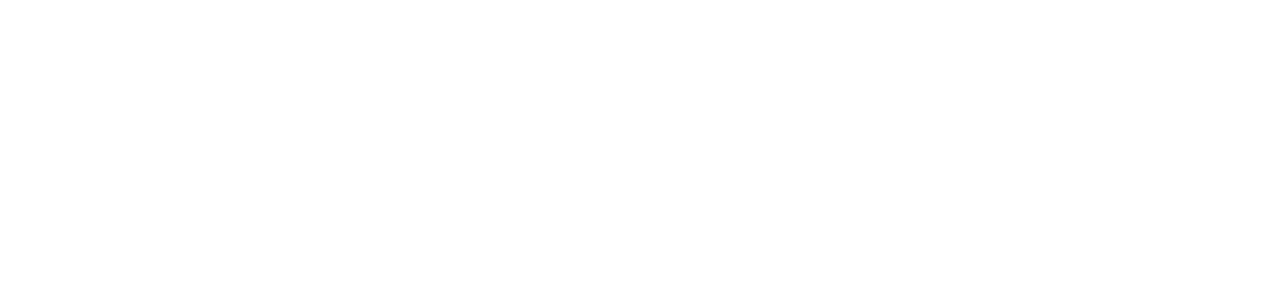
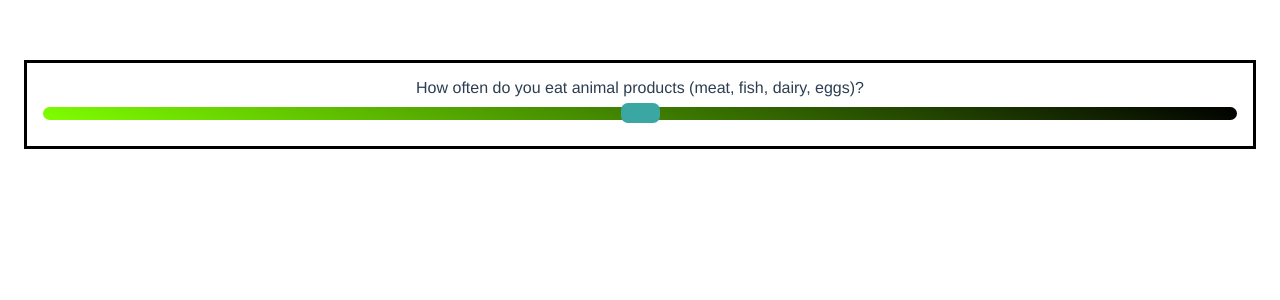
Before and after one commit to randomlyalex/co2_group_project, a Vue app in the folder client/: page / in a window 1280 px wide. Shown: the top 300 px of the page. Built offline with nearby package versions, Linux system fonts and the light colour scheme.

Commit message:
ammended slider

```diff
--- a/client/src/App.vue
+++ b/client/src/App.vue
@@ -1,11 +1,15 @@
 <template>
-    <div id="app"></div>
+    <div id="app">
+        <diet-component></diet-component>
+    </div>
 </template>
 
 <script>
+import DietComponent from './components/DietComponent.vue';
+
 export default {
     name: "App",
-    components: {},
+    components: {DietComponent},
 };
 </script>
 
--- a/client/src/components/DietComponent.vue
+++ b/client/src/components/DietComponent.vue
@@ -2,15 +2,12 @@
 <div class="form-item">
     <div class="slider-wrapper">
         <label for="diet">How often do you eat animal products (meat, fish, dairy, eggs)?</label>
-        <input type="range" id="diet" name="diet" list="diet-types">
-        <datalist id="diet-types">
-            <option value="0" label="Never - I'm vegan"></option>
-            <option value="1" label="Rarely - I'm vegetarian"></option>
-            <option value="2" label="I eat meat rarely"></option>
-            <option value="3" label="I eat meat about once a week"></option>
-            <option value="4" label="I eat meat every day"></option>
-            <option value="5" label="I eat meat for most meals"></option>
-        </datalist>
+        <input type="range" id="diet" name="diet" list="diet-types" v-model="sliderValue">
+        <p v-if="sliderValue < 25 && sliderValue > 0 ">The slider is {{ sliderValue }}</p>
+        <p v-if="sliderValue < 25 && sliderValue > 0 ">The slider is {{ sliderValue }}</p>
+        <p v-if="sliderValue < 25 && sliderValue > 0 ">The slider is {{ sliderValue }}</p>
+        <p v-if="sliderValue < 25 && sliderValue > 0 ">The slider is {{ sliderValue }}</p>
+
     </div>
 </div>
 
@@ -18,7 +15,11 @@
 
 <script>
 export default {
-
+    data() {
+        return {
+            "sliderValue": null
+        }
+    },
 
 }
 </script>
```
